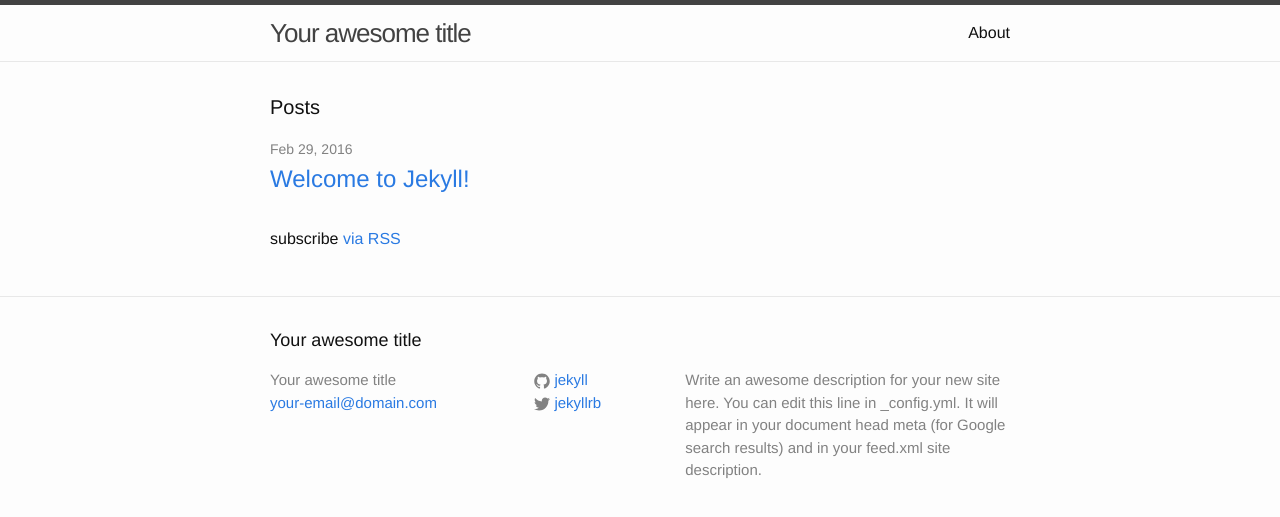
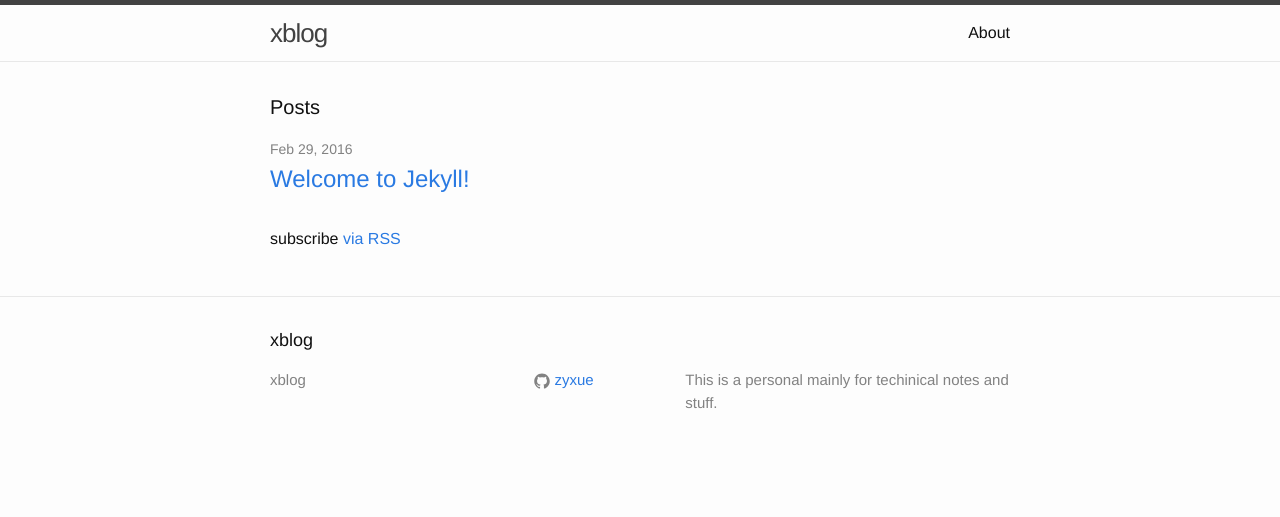
Before and after one commit to zyxue/zyxue.github.io, a Jekyll site: the page built from index.html, in a window 1280 px wide. Shown: the top 517 px of the page. Built offline with Jekyll 4.4.1, drawn with Linux system fonts in a browser that asks for light colours.

Commit message:
updated _config.yml

```diff
--- a/_config.yml
+++ b/_config.yml
@@ -6,16 +6,16 @@
 # 'jekyll serve'. If you change this file, please restart the server process.
 
 # Site settings
-title: Your awesome title
-email: your-email@domain.com
-description: > # this means to ignore newlines until "baseurl:"
-  Write an awesome description for your new site here. You can edit this
-  line in _config.yml. It will appear in your document head meta (for
-  Google search results) and in your feed.xml site description.
+title: xblog
+email: ""
+# this means to ignore newlines until "baseurl:"
+description: >
+  This is a personal mainly for techinical notes and stuff.
 baseurl: "" # the subpath of your site, e.g. /blog
-url: "http://yourdomain.com" # the base hostname & protocol for your site
-twitter_username: jekyllrb
-github_username:  jekyll
+# the base hostname & protocol for your site
+url: "http://zyxue.github.io"
+# twitter_username: jekyllrb
+github_username:  zyxue
 
 # Build settings
 markdown: kramdown
```
